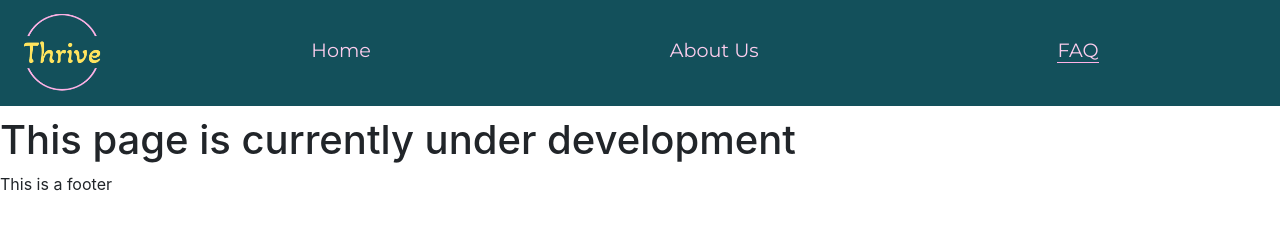
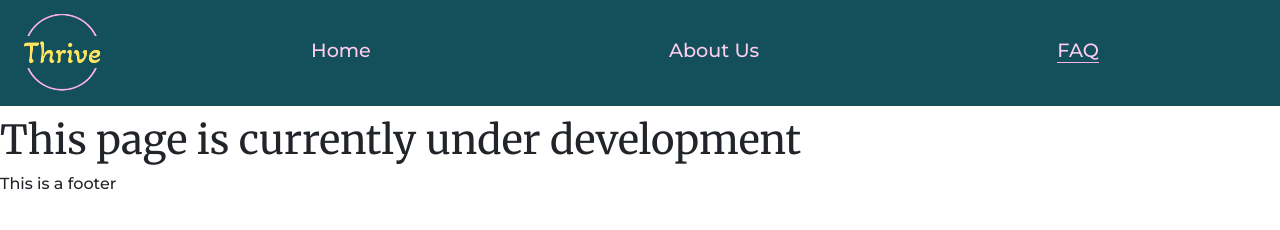
Before and after one commit to eva-may-JS/Individual-Project-Formative-Assessment, a plain HTML site: page faq.html in a window 1280 px wide. Drawn offline with nearby package versions, Linux system fonts and the light colour scheme.

Commit message:
Set fonts for body and headings

```diff
--- a/assets/css/style.css
+++ b/assets/css/style.css
@@ -1,5 +1,15 @@
 /* Google fonts import */
 @import url('https://fonts.googleapis.com/css2?family=Amatic+SC:wght@400;700&family=Lato:ital,wght@0,100;0,300;0,400;0,700;1,100;1,300;1,400;1,700&family=Merriweather:ital,wght@0,300;0,400;0,700;1,300;1,400;1,700&family=Montserrat:ital,wght@0,100..900;1,100..900&display=swap');
+
+/* General styles */
+body {
+    font-family: 'montserrat', sans-serif;
+    font-weight: 450;
+}
+
+h1, h2, h3 {
+    font-family: 'merriweather', sans-serif;
+}
 
 /* Header */
 header {
```
